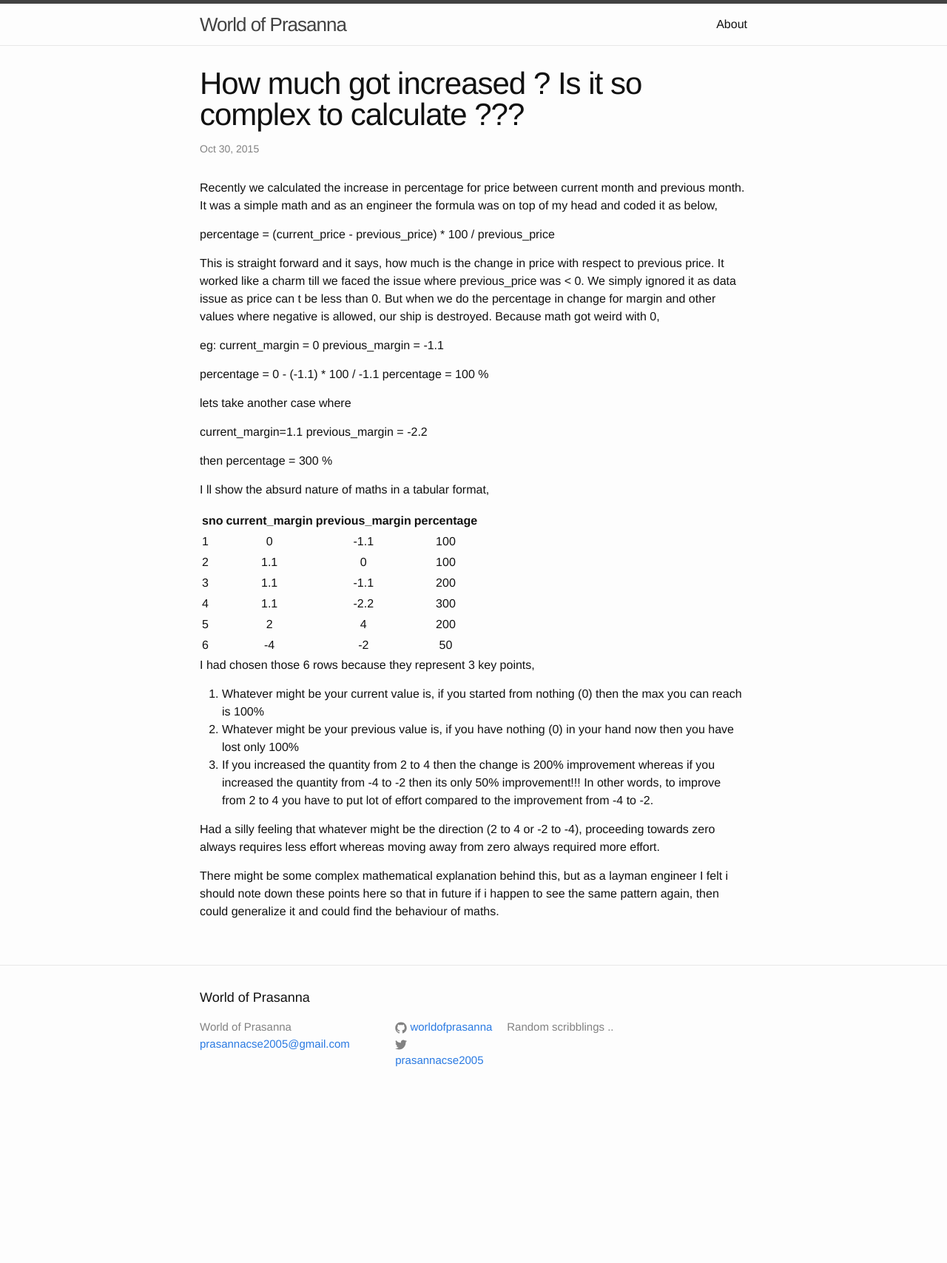
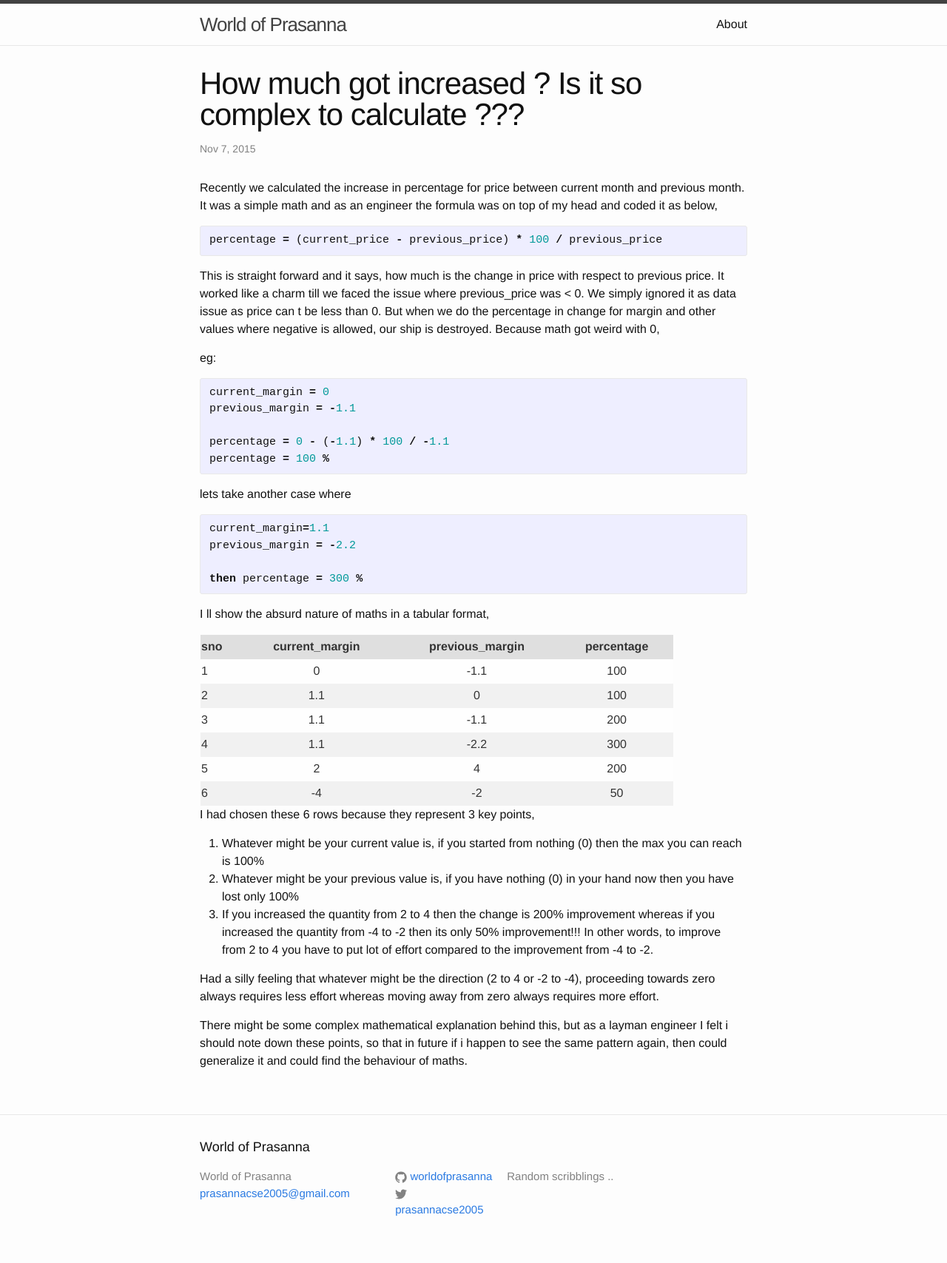
Before and after one commit to worldofprasanna/worldofprasanna-old.github.io, a Jekyll site: the page built from _posts/2015-11-07-percentage-change-calculation.markdown, in a window 1280 px wide. Shown: the whole page at 74% size. Built offline with Jekyll 4.4.1, drawn with Linux system fonts in a browser that asks for light colours; before the commit the page ends 1505 px from its top, so only the background shows below that.

Commit message:
Amend the Percentage Change Calculation post

```diff
--- a/_posts/2015-11-07-percentage-change-calculation.markdown
+++ b/_posts/2015-11-07-percentage-change-calculation.markdown
@@ -1,47 +1,55 @@
 ---
 layout: post
 title:  "How much got increased ? Is it so complex to calculate ???"
-date:   2015-10-30 22:21:54 +0530
+date:   2015-11-07 22:21:54 +0530
 categories: maths change-percentage
 ---
 
 Recently we calculated the increase in percentage for price between current month and previous month. It was a simple math and as an engineer the formula was on top of my head and coded it as below,
 
+{% highlight ruby %}
 percentage = (current_price - previous_price) * 100 / previous_price
+{% endhighlight %}
 
 This is straight forward and it says, how much is the change in price with respect to previous price. It worked like a charm till we faced the issue where previous_price was < 0. We simply ignored it as data issue as price can t be less than 0. But when we do the percentage in change for margin and other values where negative is allowed, our ship is destroyed. Because math got weird with 0,
 
 eg:
+{% highlight ruby %}
 current_margin = 0
 previous_margin = -1.1
 
 percentage = 0 - (-1.1) * 100 / -1.1
 percentage = 100 %
 
+{% endhighlight %}
 lets take another case where
 
+{% highlight ruby %}
 current_margin=1.1
 previous_margin = -2.2
 
 then percentage = 300 %
 
+{% endhighlight %}
+
 I ll show the absurd nature of maths in a tabular format,
 
-|sno| current_margin |previous_margin | percentage|
-|---|:--------------:|:--------------:|:---------:|
-|1  | 0              |-1.1            | 100       |
-|2  | 1.1            | 0              | 100       |
-|3  | 1.1            | -1.1           | 200       |
-|4  | 1.1            | -2.2           | 300       |
-|5  | 2              | 4              | 200       |
-|6  | -4             | -2             | 50        |
+| sno 	| current_margin 	| previous_margin 	| percentage 	|
+|:------|-------------------|-------------------|---------------|
+|1  	| 0              	|-1.1            	| 100       	|
+|2  	| 1.1            	| 0              	| 100       	|
+|3  	| 1.1            	| -1.1           	| 200       	|
+|4  	| 1.1            	| -2.2           	| 300       	|
+|5  	| 2              	| 4              	| 200       	|
+|6  	| -4             	| -2             	| 50        	|
 
-I had chosen those 6 rows because they represent 3 key points,
+
+I had chosen these 6 rows because they represent 3 key points,
 
 1. Whatever might be your current value is, if you started from nothing (0) then the max you can reach is 100%
 2. Whatever might be your previous value is, if you have nothing (0) in your hand now then you have lost only 100%
 3. If you increased the quantity from 2 to 4 then the change is 200% improvement whereas if you increased the quantity from -4 to -2 then its only 50% improvement!!! In other words, to improve from 2 to 4 you have to put lot of effort compared to the improvement from -4 to -2.
 
-Had a silly feeling that whatever might be the direction (2 to 4 or -2 to -4), proceeding towards zero always requires less effort whereas moving away from zero always required more effort.
+Had a silly feeling that whatever might be the direction (2 to 4 or -2 to -4), proceeding towards zero always requires less effort whereas moving away from zero always requires more effort.
 
-There might be some complex mathematical explanation behind this, but as a layman engineer I felt i should note down these points here so that in future if i happen to see the same pattern again, then could generalize it and could find the behaviour of maths.
+There might be some complex mathematical explanation behind this, but as a layman engineer I felt i should note down these points, so that in future if i happen to see the same pattern again, then could generalize it and could find the behaviour of maths.
--- a/css/main.scss
+++ b/css/main.scss
@@ -51,3 +51,35 @@ $on-laptop:        800px;
         "layout",
         "syntax-highlighting"
 ;
+
+table {
+color: #333;
+font-family: Helvetica, Arial, sans-serif;
+width: 640px;
+border-collapse:
+collapse; border-spacing: 0;
+}
+
+td, th {
+border: 1px solid transparent; /* No more visible border */
+height: 30px;
+transition: all 0.3s;  /* Simple transition for hover effect */
+}
+
+th {
+background: #DFDFDF;  /* Darken header a bit */
+font-weight: bold;
+}
+
+td {
+background: #FAFAFA;
+text-align: center;
+}
+
+/* Cells in even rows (2,4,6...) are one color */
+tr:nth-child(even) td { background: #F1F1F1; }
+
+/* Cells in odd rows (1,3,5...) are another (excludes header cells)  */
+tr:nth-child(odd) td { background: #FEFEFE; }
+
+tr td:hover { background: #666; color: #FFF; } /* Hover cell effect! */
```
Also changed, not shown: 1 other file.
